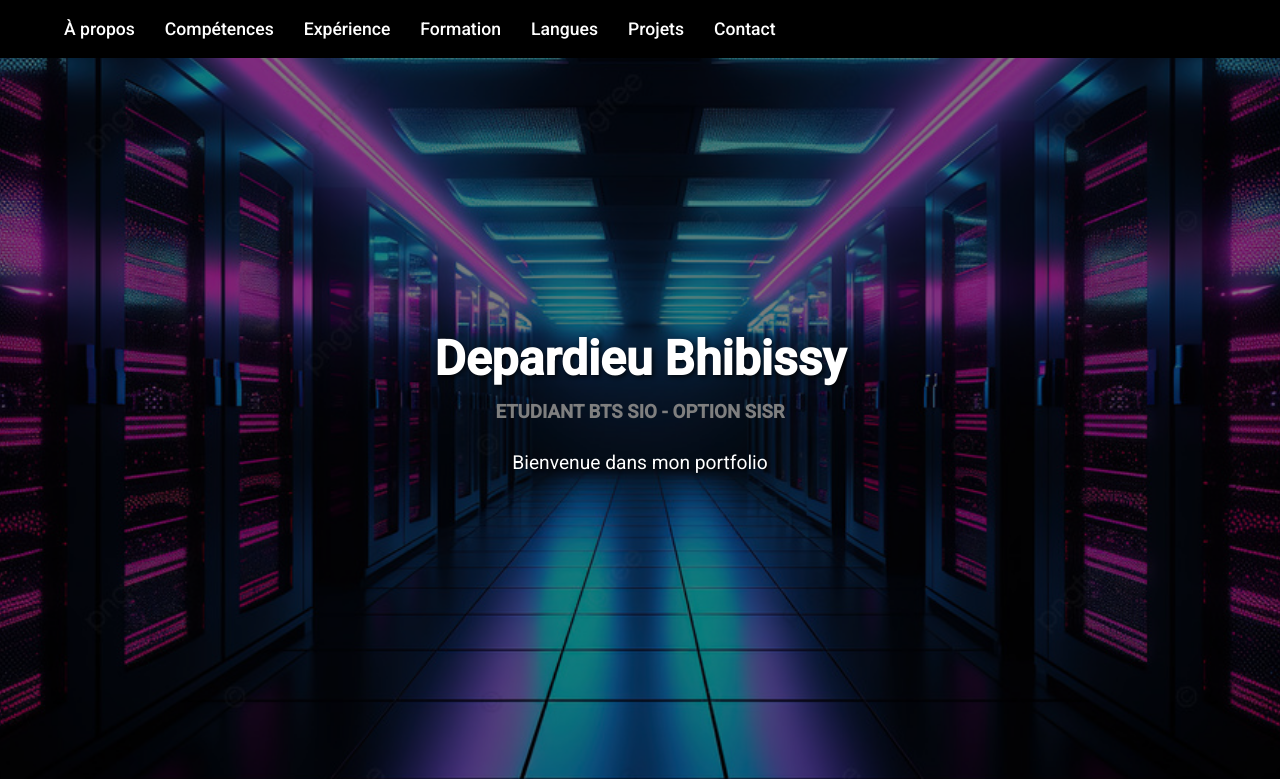
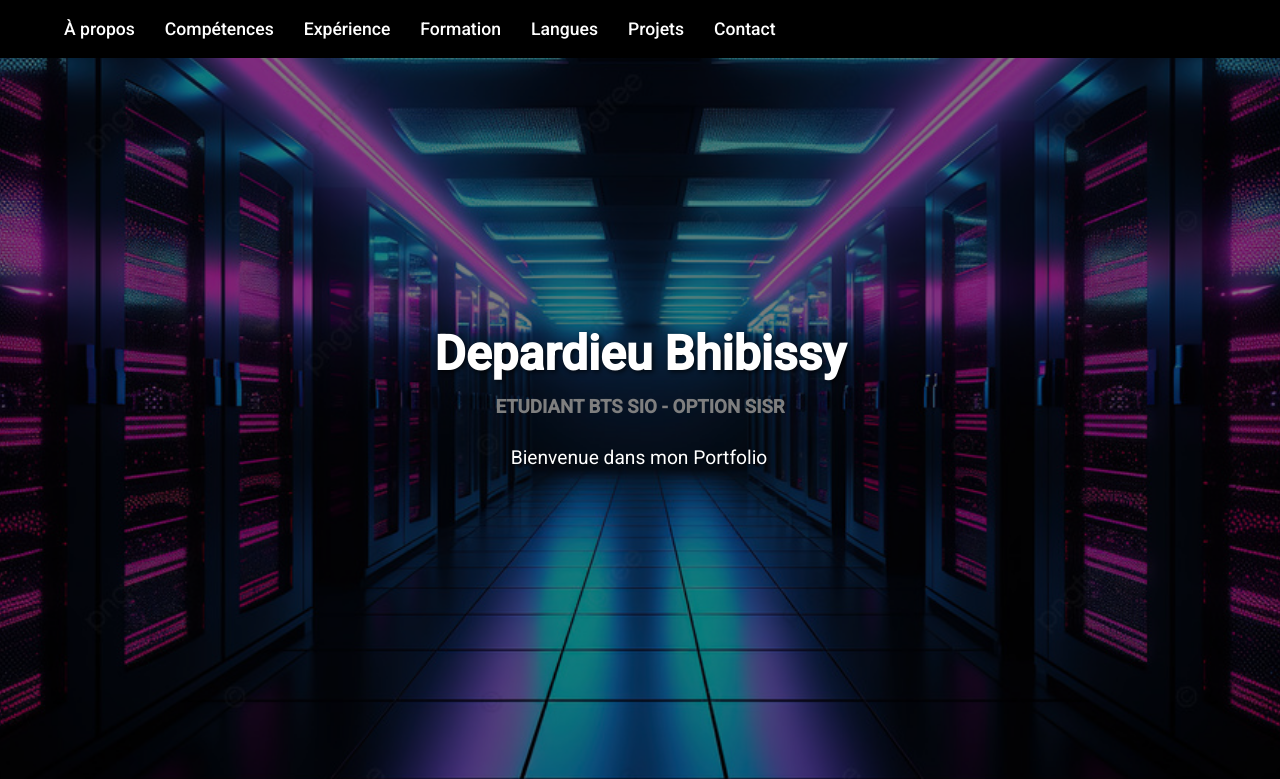
Before and after one commit to Bhibissy/portfolioben, a plain HTML site: page index.html in a window 1280 px wide. Shown: the top 779 px of the page. Drawn offline with Linux system fonts and the light colour scheme.

Commit message:
effet generateur

```diff
--- a/index.html
+++ b/index.html
@@ -141,7 +141,25 @@ header p {
     max-width: 800px;
     margin: 20px auto 0;
     text-shadow: 1px 1px 3px rgba(0, 0, 0, 0.5);
+
 }
+#typewriter {
+  display: inline-block;
+  border-right: 2px solid white;
+  white-space: nowrap;
+  overflow: hidden;
+  animation: blink-caret 0.7s step-end infinite;
+}
+
+@keyframes blink-caret {
+  0%, 100% {
+    border-color: transparent;
+  }
+  50% {
+    border-color: white;
+  }
+}
+
 
 /* Animation d'apparition */
 .fade-in {
@@ -525,6 +543,24 @@ footer {
 
 </style>
 
+<script>
+
+    const text = "Bienvenue dans mon Portfolio";
+    const speed = 150;
+  let i = 0;
+
+  function typeWriter() {
+    if (i < text.length) {
+      document.getElementById("typewriter").innerHTML += text.charAt(i);
+      i++;
+      setTimeout(typeWriter, speed);
+    }
+  }
+
+  window.addEventListener("DOMContentLoaded", typeWriter);
+
+</script>
+
 
 <script>
     document.addEventListener("DOMContentLoaded", function () {
@@ -597,7 +633,7 @@ footer {
 
         <h1>Depardieu Bhibissy</h1>
         <h3>ETUDIANT BTS SIO - OPTION SISR</h3>
-        <p>Bienvenue dans mon portfolio</p>
+        <p><span id="typewriter"></span></p>
 
 
 
```
